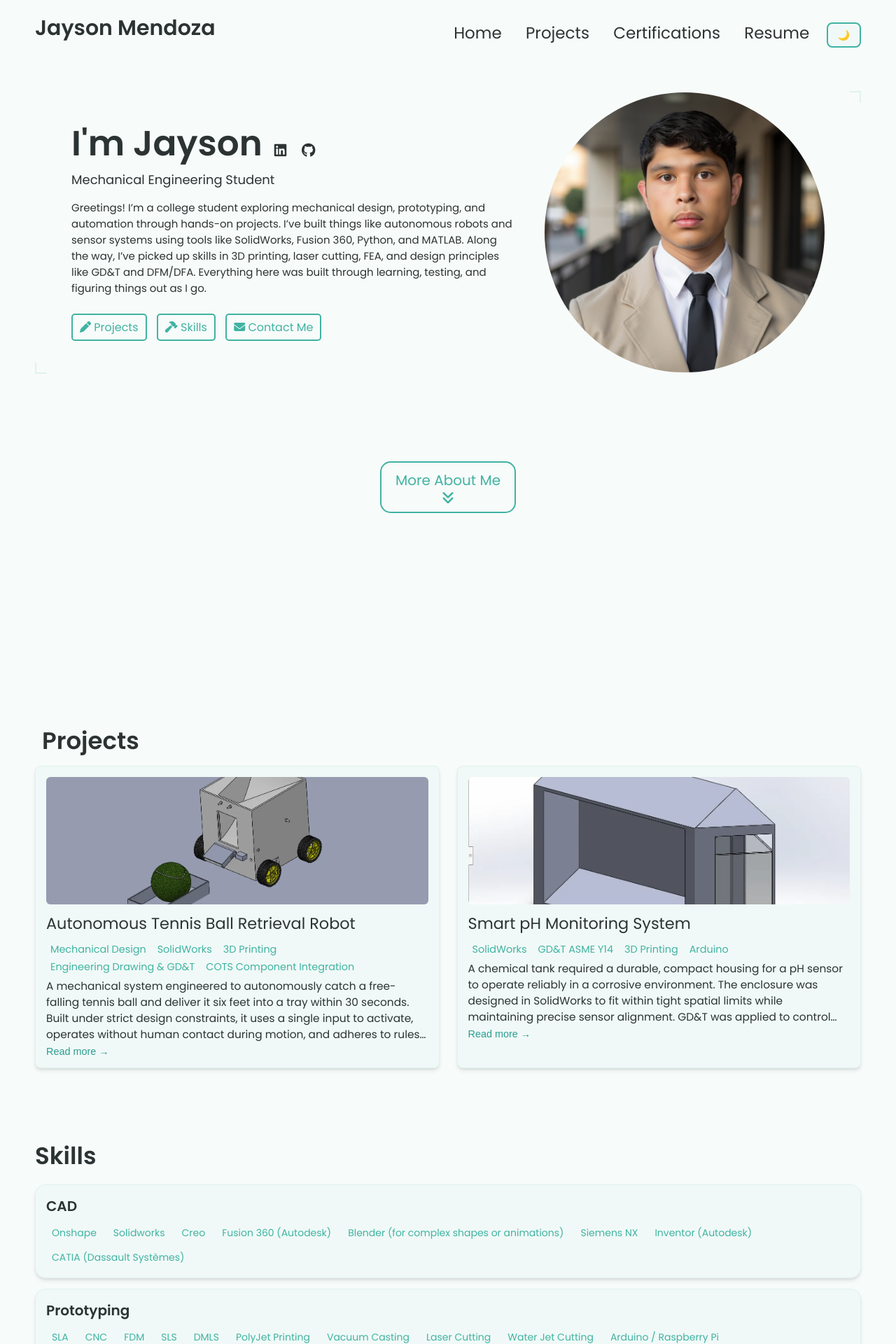
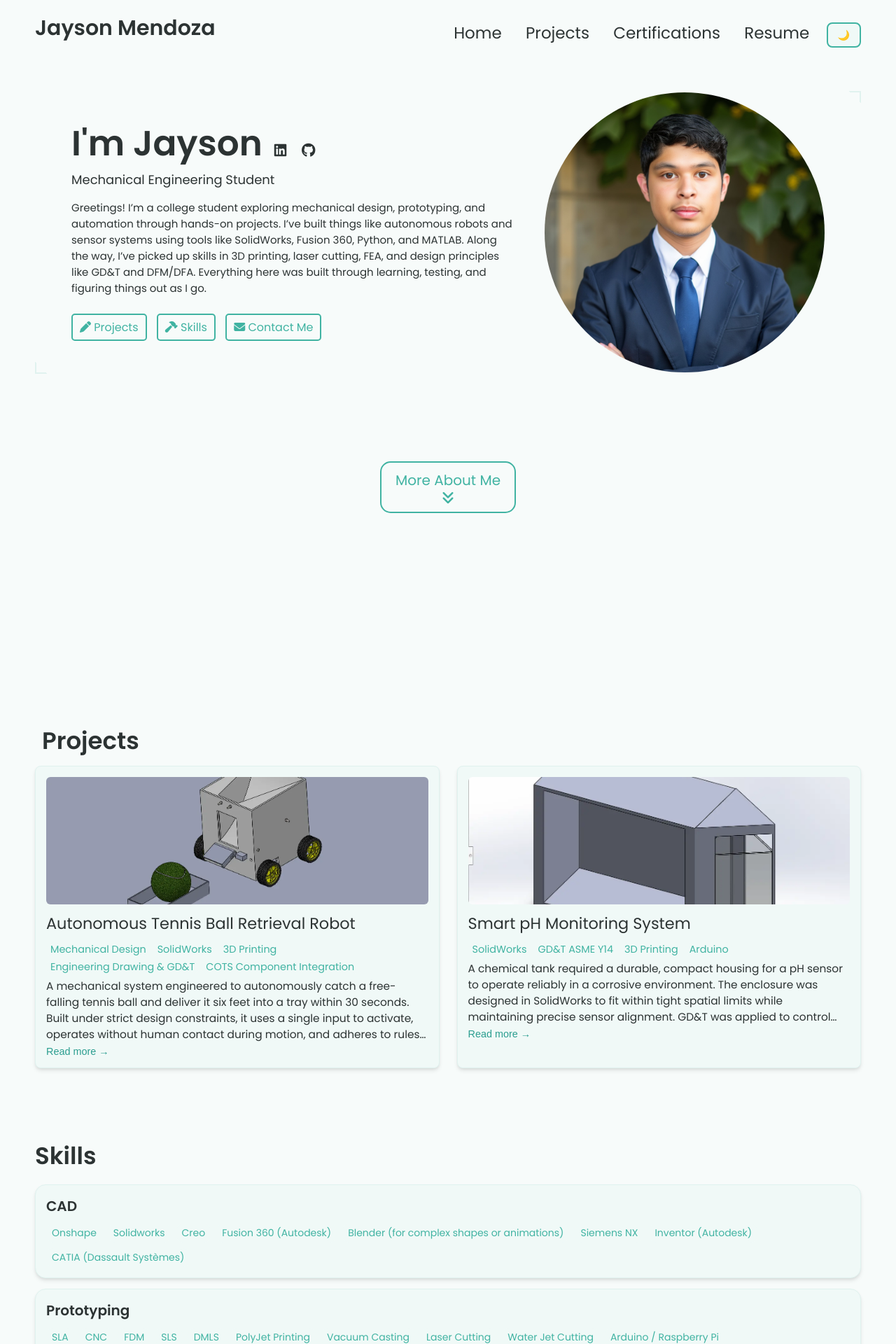
Before and after one commit to jaysonmendoza/jaysonmendoza.github.io, a Jekyll site: the page built from index.html, in a window 1280 px wide. Shown: the top 1920 px of the page at 70% size. Built offline with Jekyll 4.4.1, drawn with Linux system fonts in a browser that asks for light colours.

Commit message:
Update _config.yml

```diff
--- a/_config.yml
+++ b/_config.yml
@@ -21,8 +21,7 @@ description: >- # dont remove this line. this will ignore all new lines until th
   Everything here was built through learning, testing, and figuring things out as I go.
 
 # Place your profile image in /assets/images/profile-image/folder and edit the file name
-profile_image: assets/images/profile-image/tryiton__beige_suit_white_shirt_black_tie_blurred_building_197966.jpg
-
+profile_image: assets/images/profile-image/tryiton__navy_suit_white_shirt_blue_tie_green_foliage_ston_197966.jpg
 # Link your resume
 # You can place your resume in assets/resume/{resume file.pdf} or add external link such as pdf saved in google drive
 resume-url: https://drive.google.com/file/d/1aluKyrhq7-QWlHNBLQUhlUcXrSDjdbIK/view?usp=sharing
```
